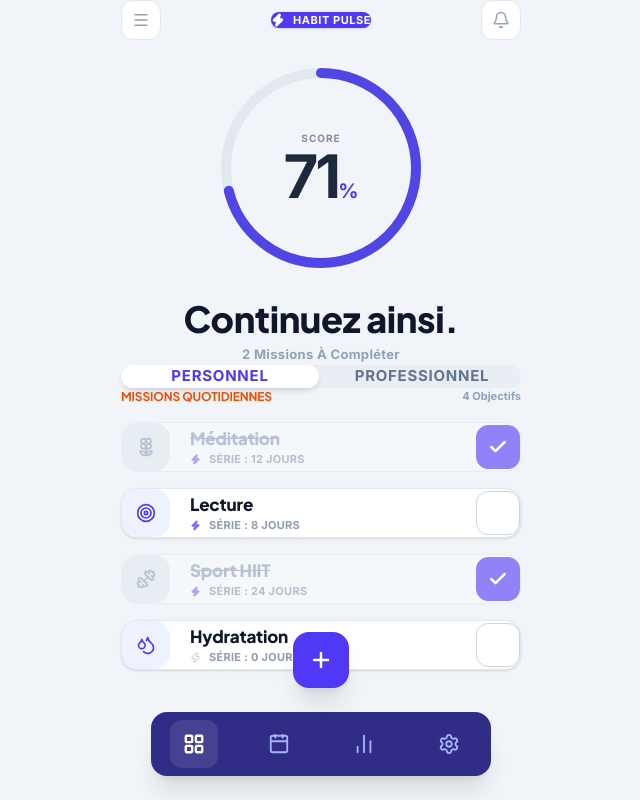
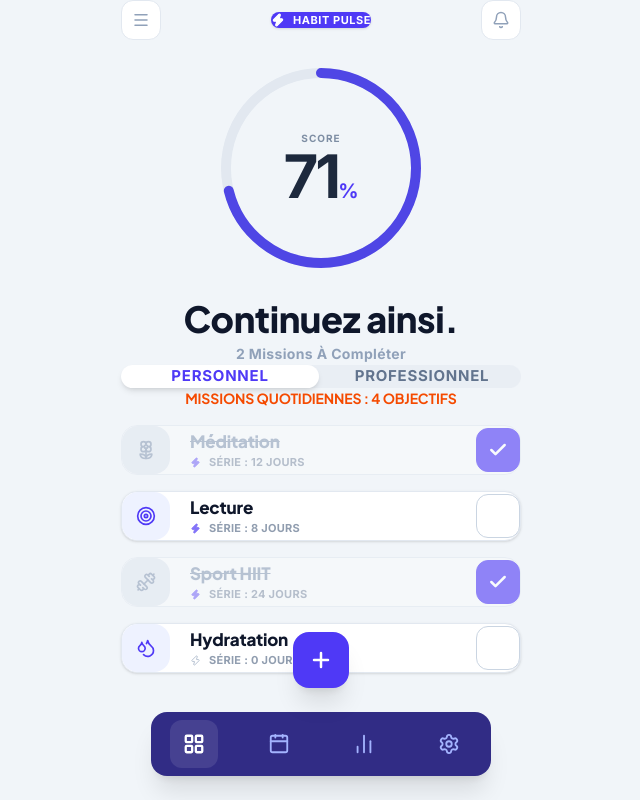
Before and after one commit to digitalsaurien-git/HabitsTrack, a React (Vite) app: page / in a window 1280 px wide. Shown: the whole page, without its empty margins (319-959 px from the left). Built offline with nearby package versions, Linux system fonts and the light colour scheme.

Commit message:
Refine header spacing and center missions label as per audio

```diff
--- a/src/App.jsx
+++ b/src/App.jsx
@@ -101,9 +101,8 @@ export default function App() {
         <main className="transition-all duration-500 pt-8">
           {activeTab === 'dashboard' ? (
             <div className="flex flex-col gap-4">
-              <div className="flex items-center justify-between px-3 mt-4">
-                <h3 className="text-[12px] font-bold uppercase tracking-widest text-orange-600">Missions quotidiennes</h3>
-                <span className="text-[11px] font-bold text-slate-400">{filteredHabits.length} Objectifs</span>
+              <div className="flex flex-col items-center gap-1 mt-6">
+                <h3 className="text-[14px] font-bold uppercase tracking-widest text-orange-600">Missions quotidiennes : {filteredHabits.length} Objectifs</h3>
               </div>
 
               {filteredHabits.map(habit => (
--- a/src/components/Header.jsx
+++ b/src/components/Header.jsx
@@ -71,8 +71,8 @@ export default function Header({
 
         <div className="mt-12 text-center px-6">
           <h2 className="text-4xl font-extrabold text-slate-900 tracking-tight leading-tight">Continuez ainsi.</h2>
-          <div className="mt-8">
-            <p className="text-[13px] font-bold text-slate-400 capitalize bg-slate-100/50 inline-block px-4 py-1.5 rounded-full tracking-wide">
+          <div className="mt-2">
+            <p className="text-[14px] font-bold text-slate-400 capitalize bg-slate-100/50 inline-block px-5 py-2 rounded-full tracking-wide">
               {totalCount - progressCount} Missions à compléter
             </p>
           </div>
@@ -80,7 +80,7 @@ export default function Header({
       </div>
 
       {/* Styled Tabs */}
-      <div className="mt-20 px-2">
+      <div className="mt-32 px-2">
         <div className="bg-slate-200/50 p-1 rounded-xl flex gap-1">
           <button
             onClick={() => setView('perso')}
```
